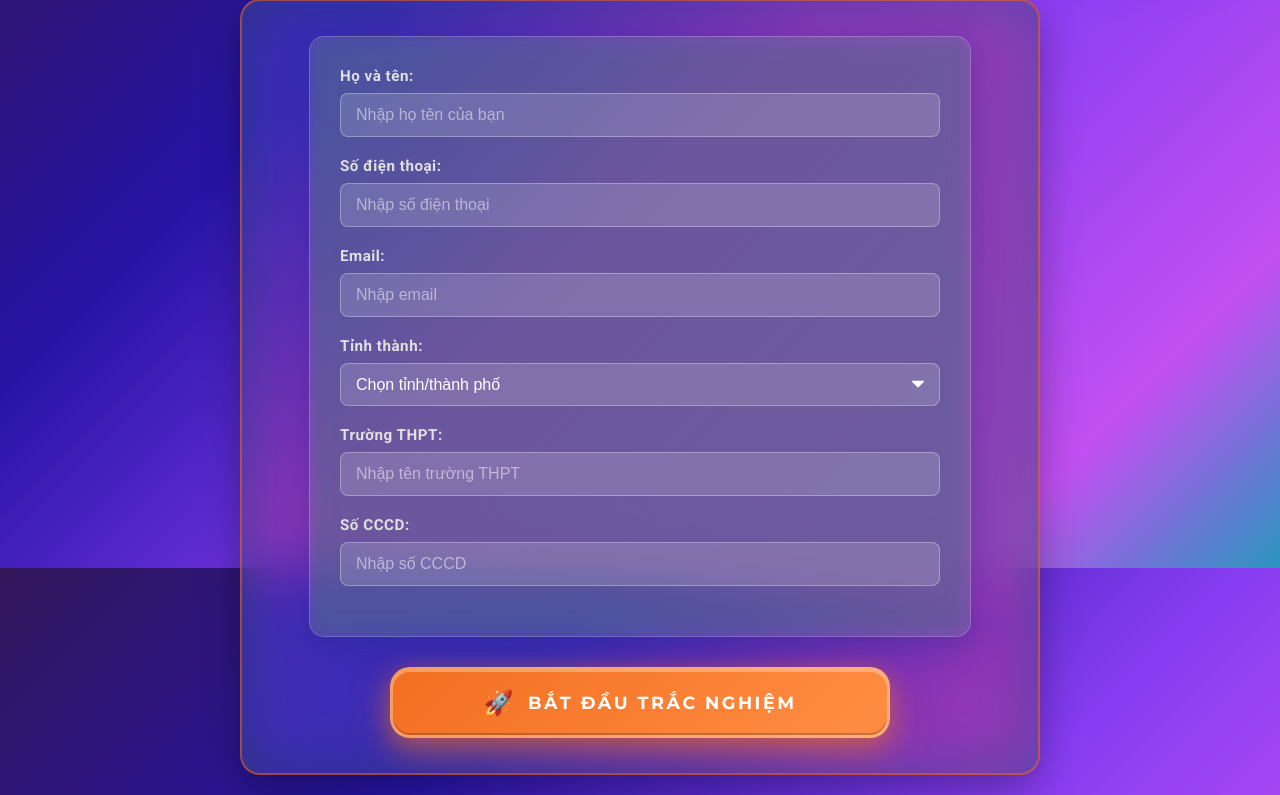
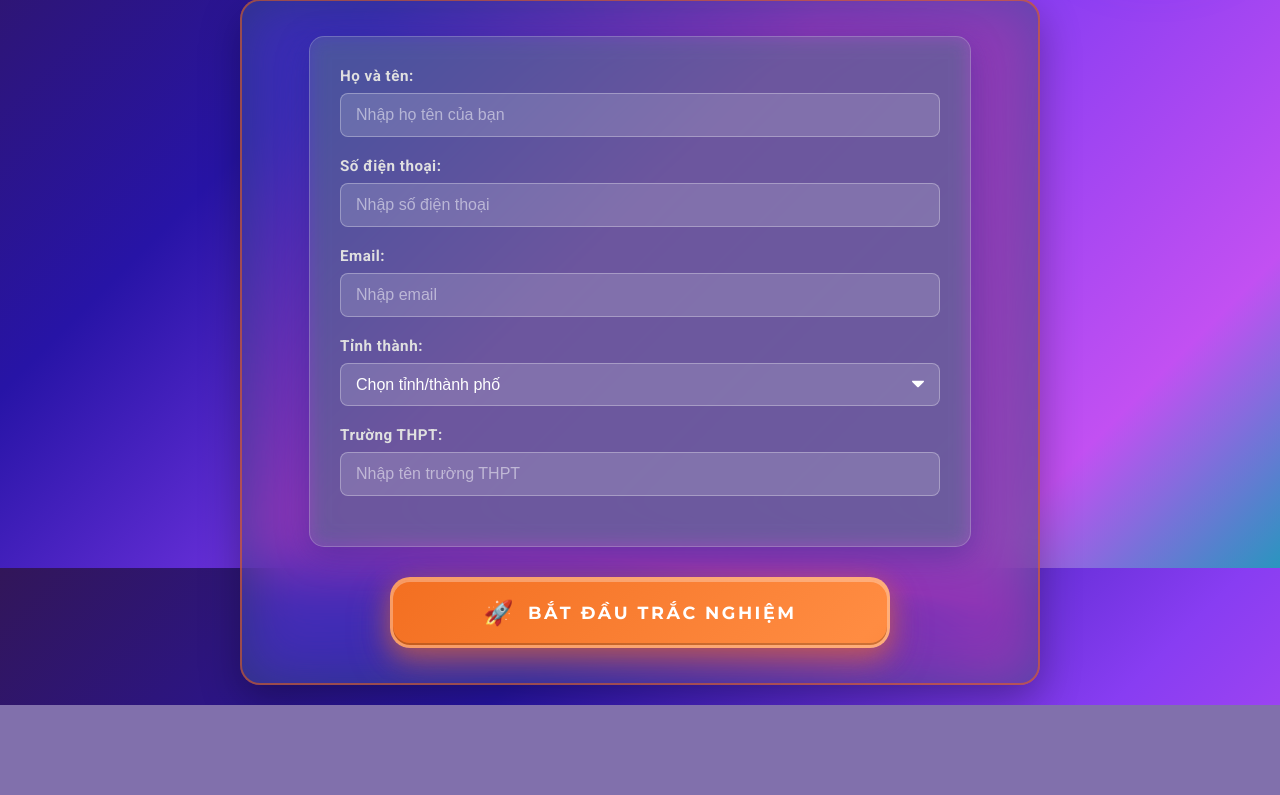
Before and after one commit to tuankiet247/OpenDay, a FastAPI app: page / in a window 1280 px wide. Shown: the part 232-1027 px from the top of the page. After the commit the page ends 937 px from the top, so only its background shows below. Run offline with FastAPI, Linux system fonts and the light colour scheme; some libraries are stand-ins or nearby versions.

Commit message:
Update register.html

```diff
--- a/templates/register.html
+++ b/templates/register.html
@@ -287,10 +287,7 @@
                         <option value="THPT Tháp Chàm">THPT Tháp Chàm</option>
                     </select>
                 </div>
-                <div class="form-group">
-                    <label for="student_cccd">Số CCCD:</label>
-                    <input type="text" id="student_cccd" name="student_cccd" required placeholder="Nhập số CCCD">
-                </div>
+
             </div>
 
             <div class="button-container">
```
